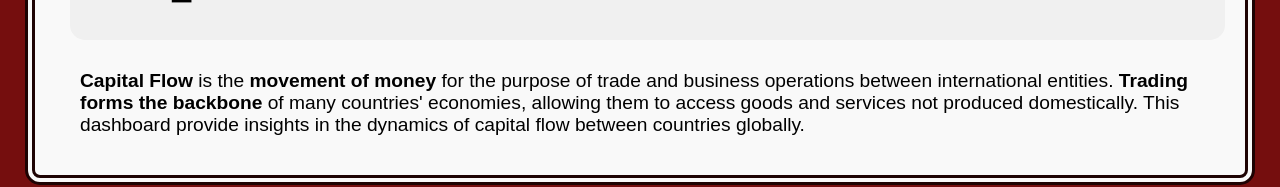
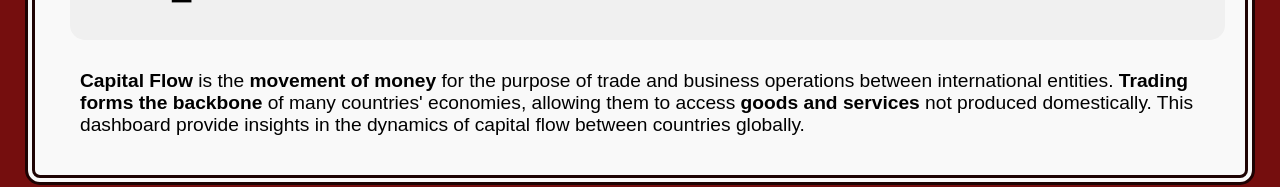
Before and after one commit to Wongjunkit12/Assignment-2, a plain HTML site: page index.html in a window 1280 px wide. Shown: the part 164-351 px from the top of the page. Drawn offline with nearby package versions, Linux system fonts and the light colour scheme; a script that the page names is missing.

Commit message:
Additional minor adjustments to text

```diff
--- a/index.html
+++ b/index.html
@@ -29,7 +29,7 @@
         </div>
         <div class="pure-u-1-1">
           <div class="description-bottom">
-            <p><b>Capital Flow</b> is the <b>movement of money</b> for the purpose of trade and business operations between international entities. <b>Trading forms the backbone</b> of many countries' economies, allowing them to access goods and services not produced domestically. This dashboard provide insights in the dynamics of capital flow between countries globally.</p>
+            <p><b>Capital Flow</b> is the <b>movement of money</b> for the purpose of trade and business operations between international entities. <b>Trading forms the backbone</b> of many countries' economies, allowing them to access <b>goods and services</b> not produced domestically. This dashboard provide insights in the dynamics of capital flow between countries globally.</p>
           </div>
         </div>
       </div>
```
